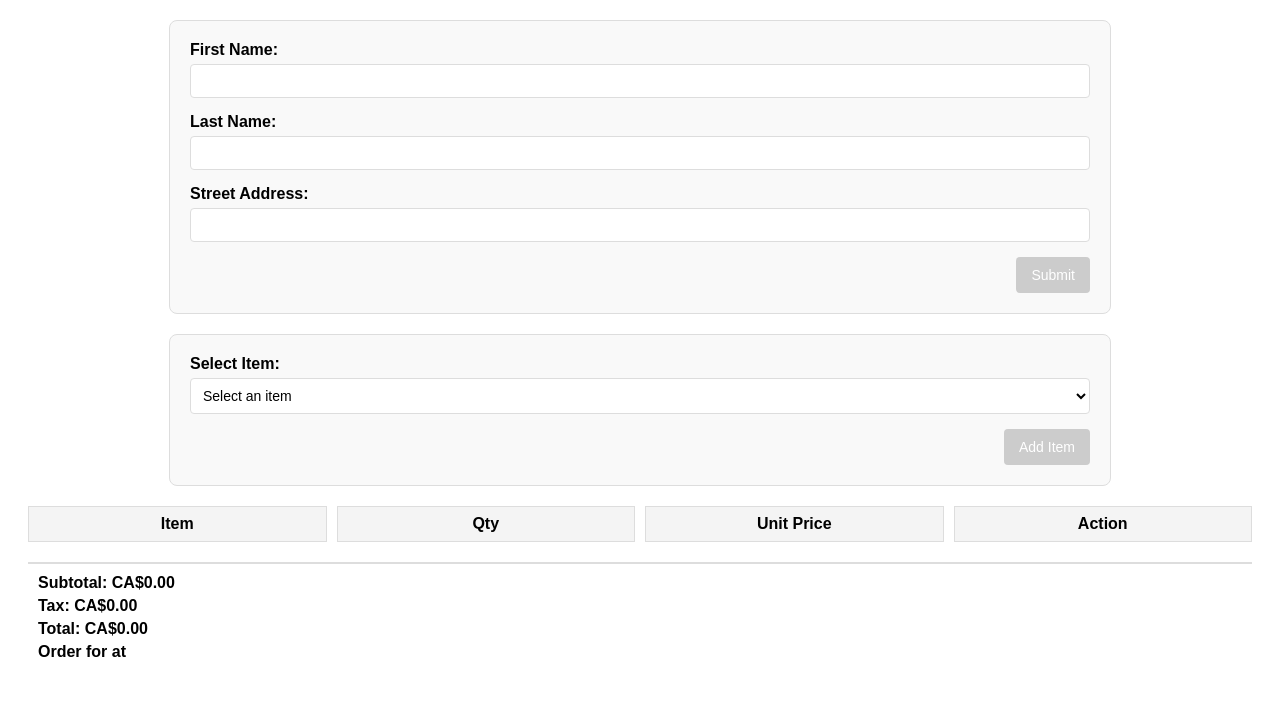
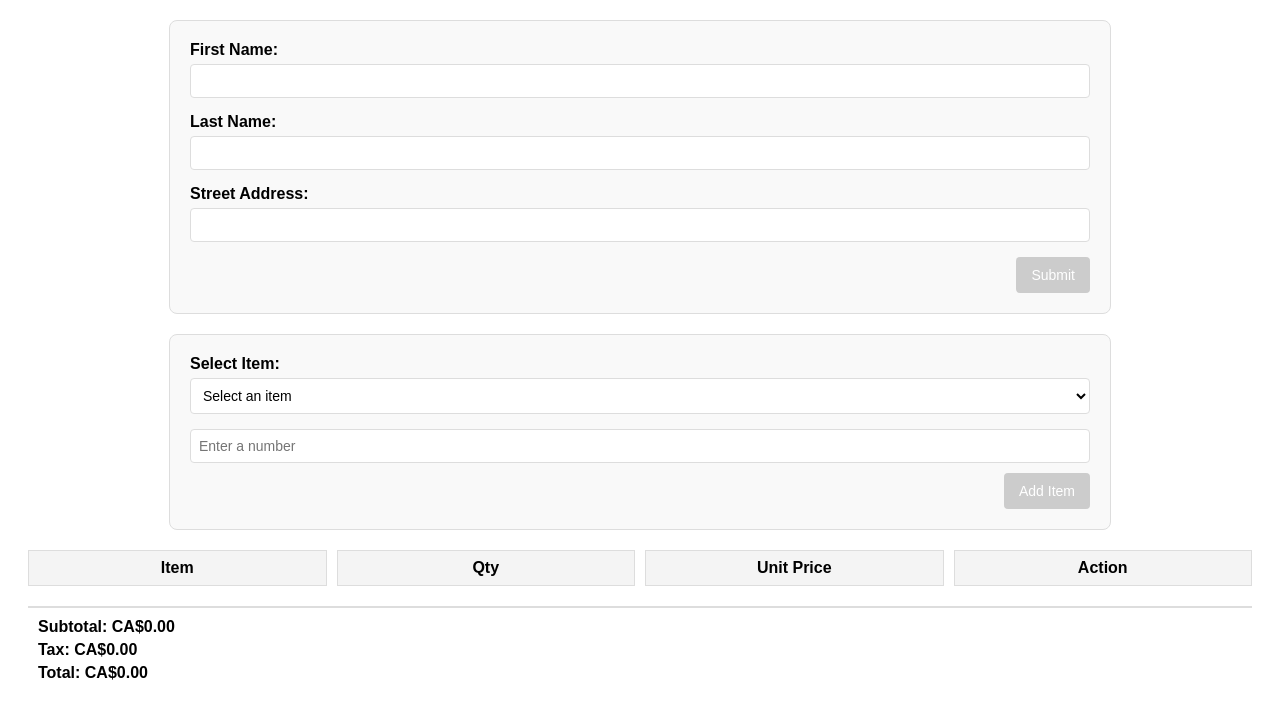
Before and after one commit to amir-roshan/shopping-form, an Angular app: page / in a window 1280 px wide. Shown: the top 716 px of the page. Built offline with nearby package versions, Linux system fonts and the light colour scheme.

Commit message:
Add quantity input to item form with validation; update item structure to include quantity

```diff
--- a/src/app/item-form/item-form.component.css
+++ b/src/app/item-form/item-form.component.css
@@ -27,6 +27,21 @@ select {
     font-size: 14px;
     background-color: #fff;
 }
+
+input[type='number'] {
+    width: 100%;
+    padding: 8px;
+    border: 1px solid #ddd;
+    border-radius: 4px;
+    box-sizing: border-box;
+    font-size: 14px;
+    margin-bottom: 10px;
+}
+
+.form-group {
+    margin-bottom: 15px;
+}
+
 
 .error {
     color: #d9534f;
--- a/src/app/item-form/item-form.component.html
+++ b/src/app/item-form/item-form.component.html
@@ -17,6 +17,23 @@
       </div>
     </div>
 
+    <div>
+      <input
+        type="number"
+        id="quantity"
+        required
+        [(ngModel)]="quantity"
+        name="quantity"
+        #quantityModel="ngModel"
+        placeholder="Enter a number"
+      />
+      <div
+        *ngIf="quantityModel.errors?.['required'] && quantityModel.touched"
+        class="error"
+      >
+        Number of items is required.
+      </div>
+    </div>
     <!-- Submit Button -->
     <div class="form-actions">
       <button
--- a/src/app/item-form/item-form.component.ts
+++ b/src/app/item-form/item-form.component.ts
@@ -5,6 +5,7 @@ import { FormsModule } from '@angular/forms';
 interface ProductItem {
   item: string;
   price: number;
+  num: number;
 }
 
 @Component({
@@ -17,16 +18,21 @@ interface ProductItem {
 export class ItemFormComponent {
   items: Array<ProductItem>;
   selectedItem: string = '';
+  quantity!: number;
   constructor() {
     this.items = [
-      { item: 'Apples', price: 1.5 },
-      { item: 'Peaches', price: 2.0 },
-      { item: 'Pears', price: 1.8 },
-      { item: 'Plums', price: 2.5 },
+      { item: 'Apples', price: 1.5, num: 0 },
+      { item: 'Peaches', price: 2.0, num: 0 },
+      { item: 'Pears', price: 1.8, num: 0 },
+      { item: 'Plums', price: 2.5, num: 0 },
     ];
   }
 
-  @Output() itemSelected = new EventEmitter<{ item: string; price: number }>();
+  @Output() itemSelected = new EventEmitter<{
+    item: string;
+    price: number;
+    num: number;
+  }>();
 
   onSubmit() {
     const selectedItemData = this.items.find(
@@ -34,6 +40,7 @@ export class ItemFormComponent {
     );
 
     if (selectedItemData) {
+      selectedItemData.num = this.quantity;
       console.log('Form Submitted:', selectedItemData);
       this.itemSelected.emit(selectedItemData);
     }
--- a/src/app/summary-form/summary-form.component.html
+++ b/src/app/summary-form/summary-form.component.html
@@ -23,7 +23,14 @@
     <div class="cart-summary-item">
       Total: {{ total | currency : "CAD" : "symbol" }}
     </div>
-    <div class="cart-summary-item">
+    <div
+      class="cart-summary-item"
+      *ngIf="
+        firstName.trim() !== '' &&
+        lastName.trim() !== '' &&
+        address.trim() !== ''
+      "
+    >
       Order for {{ firstName }} {{ lastName }} at {{ address }}
     </div>
   </div>
```
